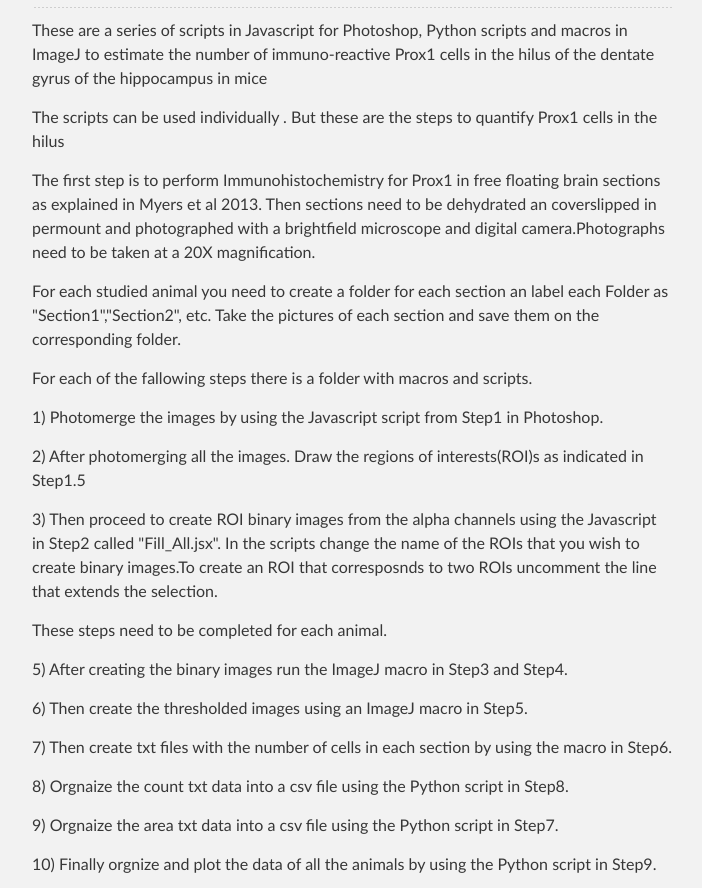
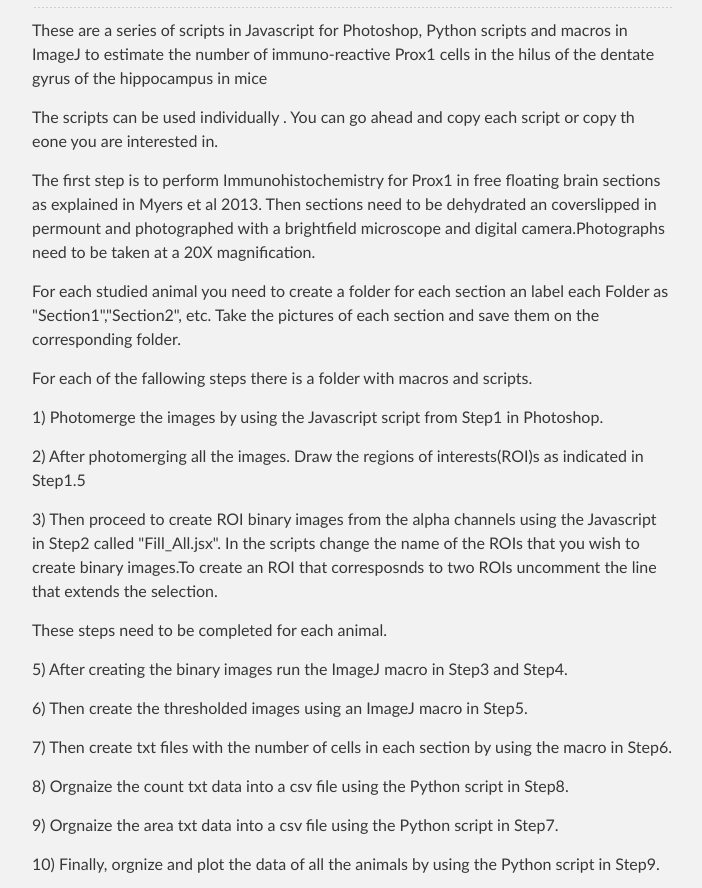
Before and after one commit to keriber/Hilar-Prox1-Cells-Quantification, a plain HTML site: page index.html in a window 1280 px wide. Shown: the part 488-1376 px from the top of the page, without its empty margins (288-990 px from the left). Drawn offline with Linux system fonts and the light colour scheme.

Commit message:
Update index.html

```diff
--- a/index.html
+++ b/index.html
@@ -38,7 +38,7 @@
 
 <h1></h1>
 
-<p>The scripts can be used individually . But these are the steps to quantify Prox1 cells in the hilus</p>
+<p>The scripts can be used individually . You can go ahead and copy each script or copy th eone you are interested in. </p>
 
 <p>The first step is to perform Immunohistochemistry for Prox1 in free floating brain sections as explained in Myers et al 2013. Then sections need to be  dehydrated an coverslipped in permount and photographed with a brightfield microscope and digital camera.Photographs need to be taken at a 20X magnification.</p>
 
@@ -66,7 +66,7 @@
 
 <p>9) Orgnaize the area txt data into a csv file using the Python script in Step7.</p>
 
-<p>10) Finally orgnize and plot the data of all the animals by using the Python script in Step9.</p>
+<p>10) Finally, orgnize and plot the data of all the animals by using the Python script in Step9.</p>
 
 <p>Note: All the scripts are a work in progress and were written for my use. There might be more than one script in each folder. This may correspond to different ROIs or different groups of animals.
 Example, in these scripts I had the group "P16_P30_P60" and "Cre Bax", and  for ROIs I had "H","Hilus", and "SGZ".</p>
```
